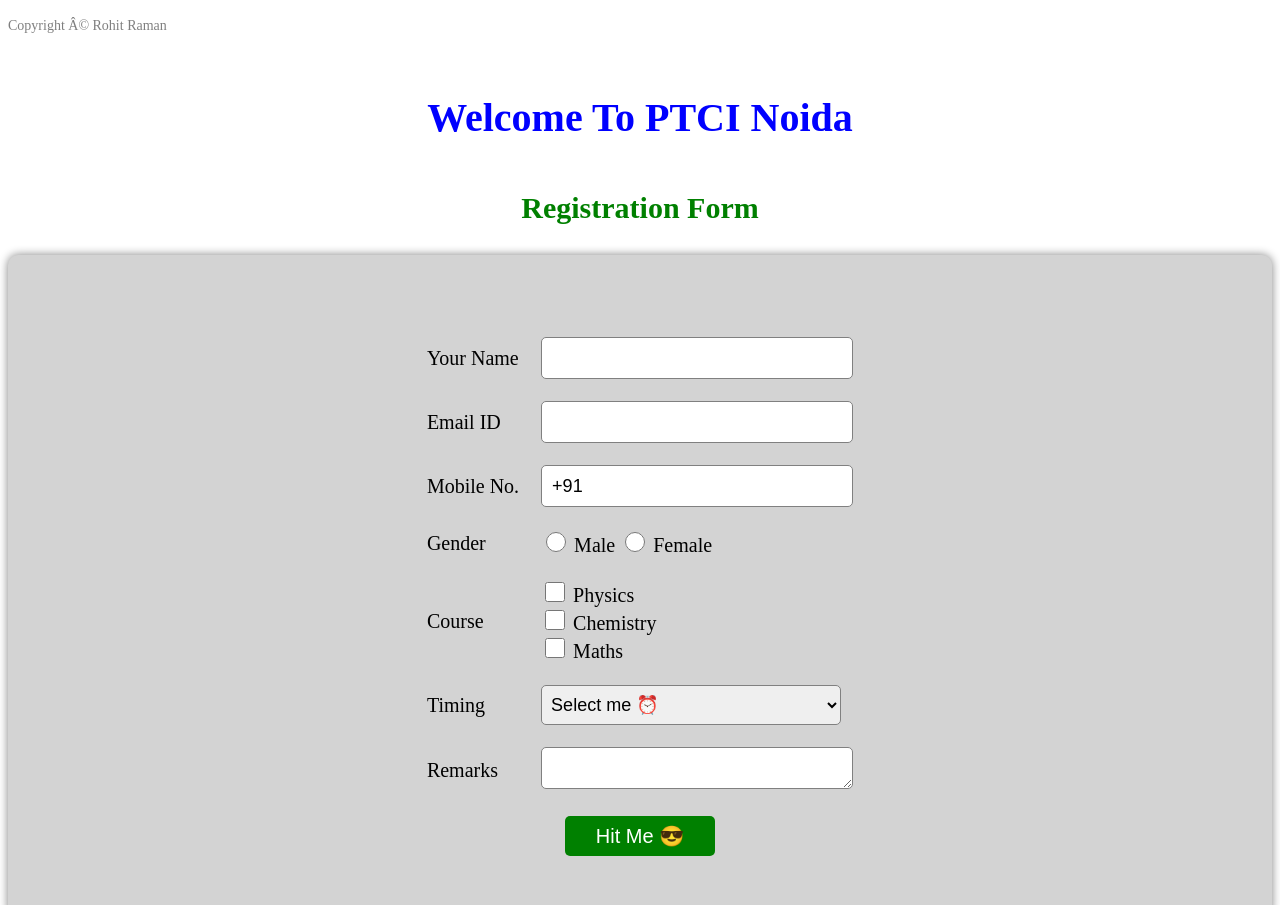
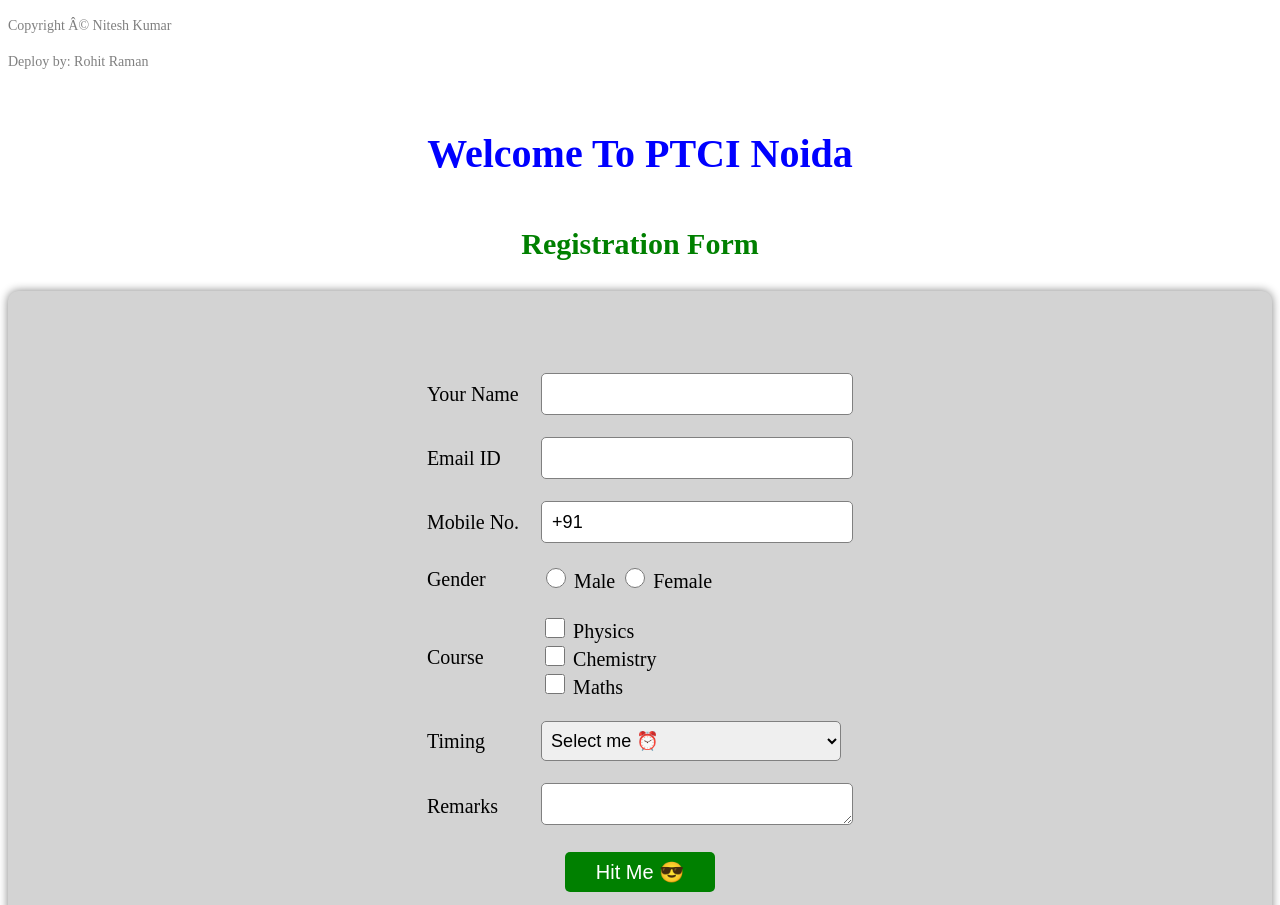
Before and after one commit to heyroheet/DyanamicWeb, a plain HTML site: page index.html in a window 1280 px wide. Shown: the top 905 px of the page. Drawn offline with Linux system fonts and the light colour scheme.

Commit message:
Update index.html

```diff
--- a/index.html
+++ b/index.html
@@ -125,7 +125,8 @@ footer p {
 
 
 <footer>
-  <p>Copyright © Rohit Raman</p>
+  <p>Copyright © Nitesh Kumar</p>
+	<p>Deploy by: Rohit Raman</p>
 </footer>
 
 
```
